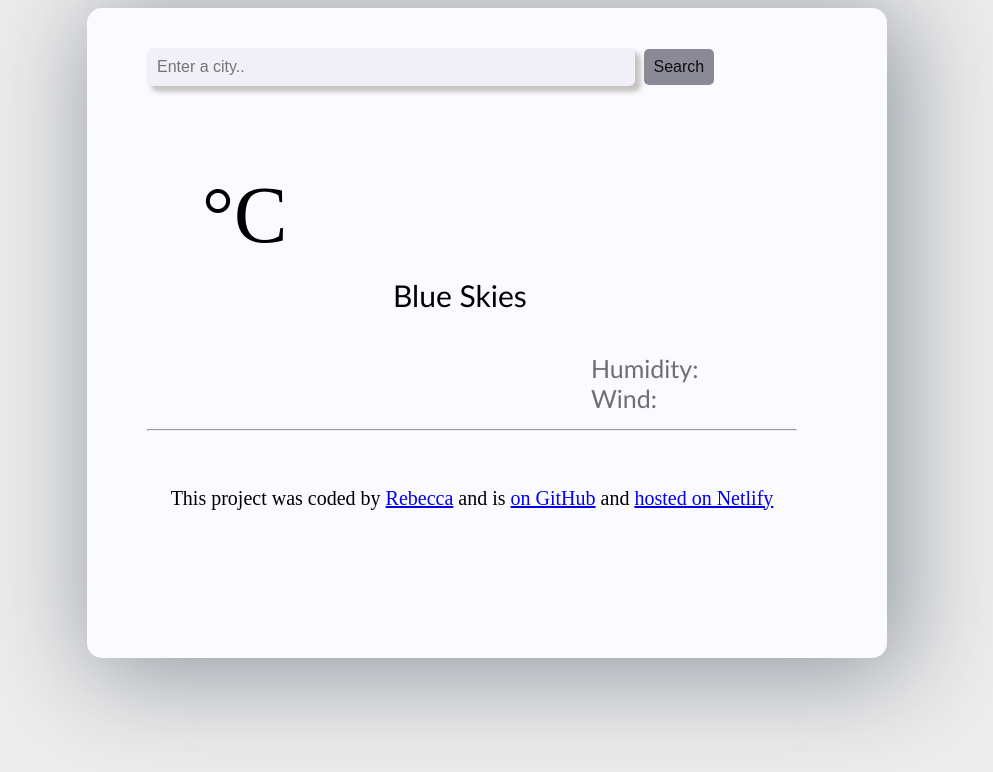
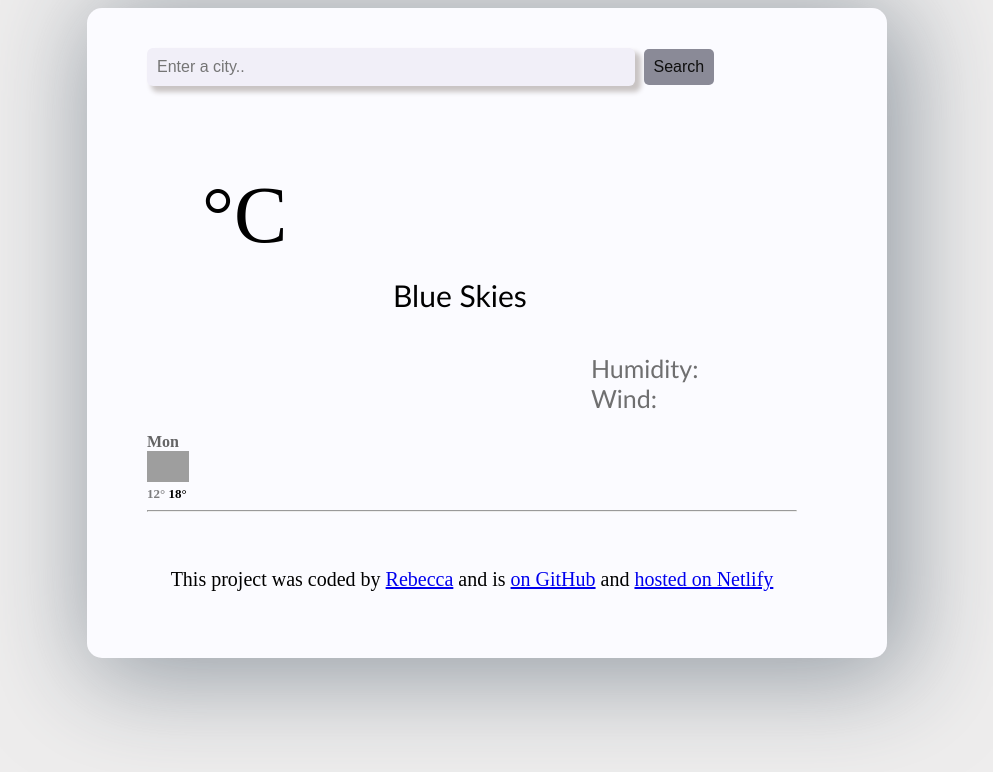
Before and after one commit to rebecca967/solo-weather, a plain HTML site: page index.html in a window 1280 px wide. Shown: the whole page, without its empty margins (153-1146 px from the left). Drawn offline with nearby package versions, Linux system fonts and the light colour scheme; no server answers; grey boxes are pictures that could not be loaded.

Commit message:
added forecast HTML and Css

```diff
--- a/index.html
+++ b/index.html
@@ -37,6 +37,19 @@
         <span class="stagnant-details" > Humidity: <strong id="humidity"></strong> </br> Wind: <strong id="wind"></strong></span>
       </p>
     </div>
+    <div class = "weather-forecast">
+      <div class="row">
+       <div class="col-2">
+        <div class="weather-forecast-date">Mon</div>
+
+        <img src= "http://shecodes-assets.s3.amazonaws.com/api/weather/icons/clear-sky-night.png" alt="" width="42">
+        <div class="weather-forecast-temperatures"> <span class="weather-forecast-temperature-minimum">12°</span>
+          <span class="weather-forecast-temperature-max">18°</span>
+        </div>
+       </div>
+      </div>
+
+    </div>
   </main>
   <hr>
   <footer>
--- a/styles.css
+++ b/styles.css
@@ -101,3 +101,22 @@ body {
   padding-top: 40px;
   text-align: center;
 }
+
+.weather-forecast{
+  margin-top: 20px;
+  color: #000
+  }
+
+.weather-forecast-date{
+  font-size: 16px;
+  opacity: 0.6;
+  font-weight: bold;
+}
+.weather-forecast-temperature-minimum {
+  opacity:0.5
+}
+
+.weather-forecast-temperatures{
+  font-size: 13px;
+  font-weight: bold;
+}
```
